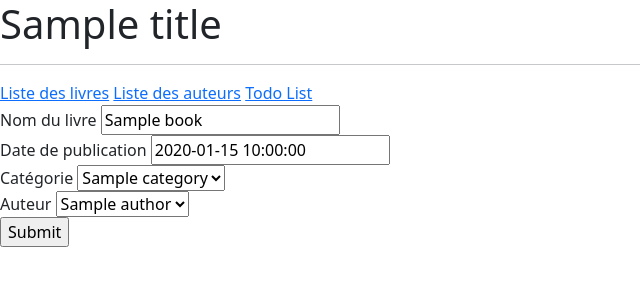
After one commit to WalidJazayeri/Projet_biblio, a PHP site: template templates/modifiyBook_form.html.php in a window 1280 px wide. The commit adds this page. Shown: the top 300 px of the page, without its empty margins (0-640 px from the left). Run offline with PHP 8.4, Linux system fonts and the light colour scheme; the template is opened without the code that fills it: most values are stand-ins (such as "Sample title", 1, 10 or a date in 2020); a stand-in replaces the project's code that opens the database connection; some libraries are stand-ins or nearby versions.

Commit message:
Ajout d'une classe abstraite model, simplification de pdo pour ne plus avoir a le demandé au autres model, début de fonction showModifyForm dans le controller Book, début de model Categorie

```diff
--- a/templates/details_book.html.php
+++ b/templates/details_book.html.php
@@ -17,5 +17,5 @@
     <a href="delete_book.php?id=<?= $book_id ?>">Supprimer</a>
 </button>
 <button>
-    <a href="modify_book.php?<?= 'id='.$book_id.'&book_name='.urlencode($book['book_name']).'&publication_date='.$book['publication_date'].'&category='.$book['category'].'&author='.$book['author'].'' ?>">Modifier</a>
+    <a href="modify_book.php?<?= 'id='.$book_id ?>">Modifier</a>
 </button>
--- /dev/null
+++ b/templates/modifiyBook_form.html.php
@@ -0,0 +1,29 @@
+<form action="confirm_modify_book.php" method="post">
+    <div>
+        <label for="">Nom du livre</label>
+        <input type="text" name="book_name" value="<?= $book['name'] ?>">
+    </div>
+    <div>
+        <label for="">Date de publication</label>
+        <input type="text" name="publication_date" value="<?= $book['publication_date'] ?>">
+    </div>
+    <div>
+        <label for="">Catégorie</label>
+        <select name="category_id" id=""> ';
+            <?php foreach ($categories as $categorie) : ?>
+                <option value="<?= $categorie['id'] ?>"><?= $categorie['name'] ?></option>
+            <?php endforeach ?>
+        </select>
+    </div>
+    <div>
+        <label for="">Auteur</label>
+        <select name="author_id" id=""> ';
+            <?php foreach ($authors as $author) : ?>
+                    <option value="<?= $author['id'] ?>"><?= $author['name'] ?></option>
+            <?php endforeach ?>
+        </select>
+    </div>
+    <div>
+        <input type="submit">
+    </div>
+</form>
```
Also changed, not shown: libraries/controllers/BookController.php (+19 -0 lines), libraries/models/Book.php (+3 -11 lines), libraries/models/Categorie.php (added, +7 -0 lines), libraries/models/Model.php (added, +22 -0 lines), modify_book_form.php (renamed from modify_book.php).
